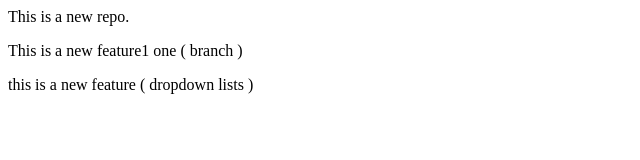
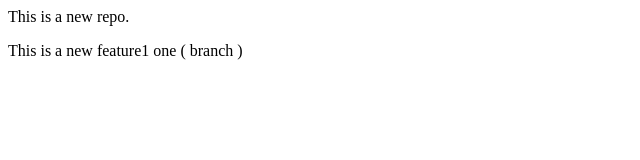
Before and after one commit to mohammed2855/localrepositor, a plain HTML site: page index.html in a window 1280 px wide. Shown: the whole page, without its empty margins (0-640 px from the left). Drawn offline with Linux system fonts and the light colour scheme.

```diff
--- a/index.html
+++ b/index.html
@@ -1,4 +1,3 @@
 
 <p> This is a new repo.</p>
 <P> This is a new feature1 one  ( branch )</P>
-<p> this is  a new feature ( dropdown lists  )  </p>
```
